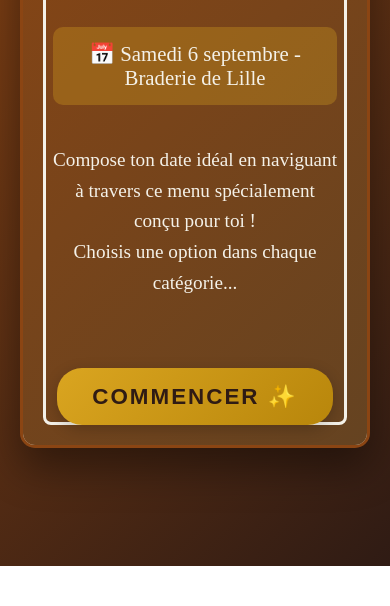
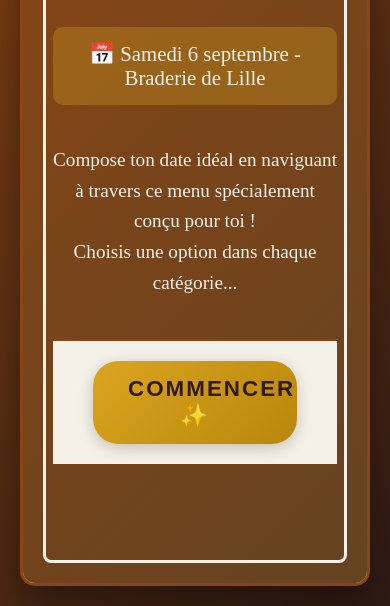
Before and after one commit to BL4arbi/ali_date, a plain HTML site: page index.html in a window 390 px wide. Shown: the part 278-884 px from the top of the page. Before the commit the page ends 844 px from the top, so only its background shows below. Drawn offline with Linux system fonts and the light colour scheme.

Commit message:
Refactor CSS styles for improved layout and responsiveness
Updated CSS styles for various elements to enhance layout and responsiveness.

```diff
--- a/index.html
+++ b/index.html
@@ -29,7 +29,9 @@
         overflow: hidden;
         border: 3px solid #8b4513;
         position: relative;
-            min-height: 700px;
+        min-height: 100vh;
+        display: flex;
+        flex-direction: column;
     }
 
     .page {
@@ -37,7 +39,9 @@
         opacity: 0;
         transform: translateX(50px);
         transition: all 0.6s ease;
-            min-height: 600px;
+        flex: 1;
+        padding: 40px 30px 100px;
+        box-sizing: border-box;
     }
 
     .page.active {
@@ -57,11 +61,11 @@
         color: #f4f1e8;
         text-align: center;
         padding: 60px 30px;
-            position: relative;
-            min-height: 700px;
+        flex: 1;
         display: flex;
         flex-direction: column;
         justify-content: center;
+        position: relative;
     }
 
     .cover-page::before {
@@ -225,14 +229,17 @@
 
     /* Navigation */
     .navigation {
-            position: absolute;
-            bottom: 20px;
+        position: sticky; /* ✅ reste collée en bas */
+        bottom: 0;
         left: 0;
         right: 0;
         display: flex;
         justify-content: center;
         gap: 20px;
-            padding: 0 40px;
+        padding: 20px 40px;
+        background: #f4f1e8;
+        border-top: 2px solid #8b4513;
+        z-index: 10;
     }
 
     .nav-btn {
@@ -366,10 +373,16 @@
         }
 
         .navigation {
-                padding: 0 20px;
+            flex-direction: column;
+            gap: 10px;
+        }
+
+        .nav-btn {
+            width: 100%;
         }
     }
 </style>
+
 </head>
 <body>
     <div class="book-container">
```
Lines whose indentation alone changed are shown as unchanged.
